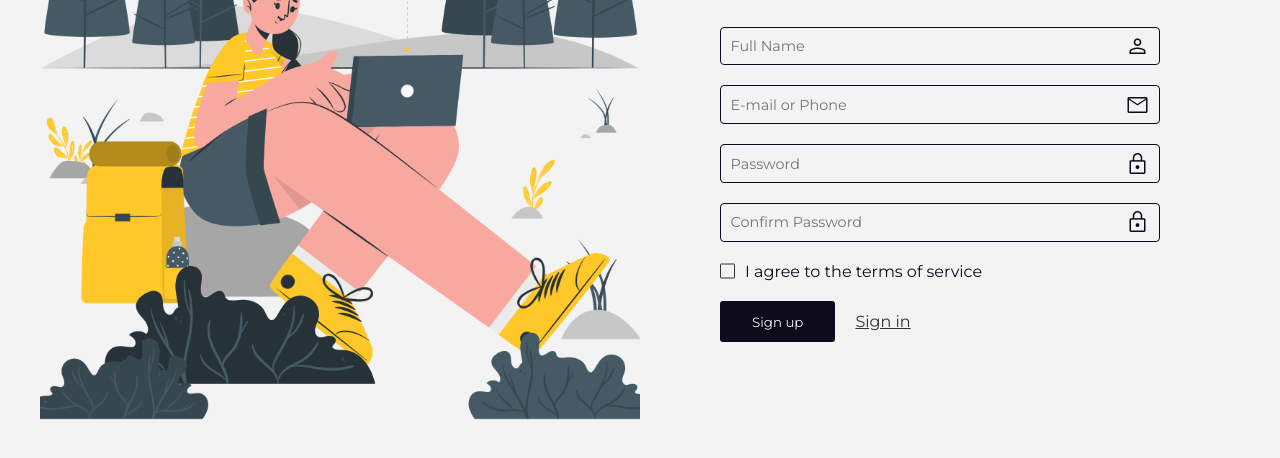
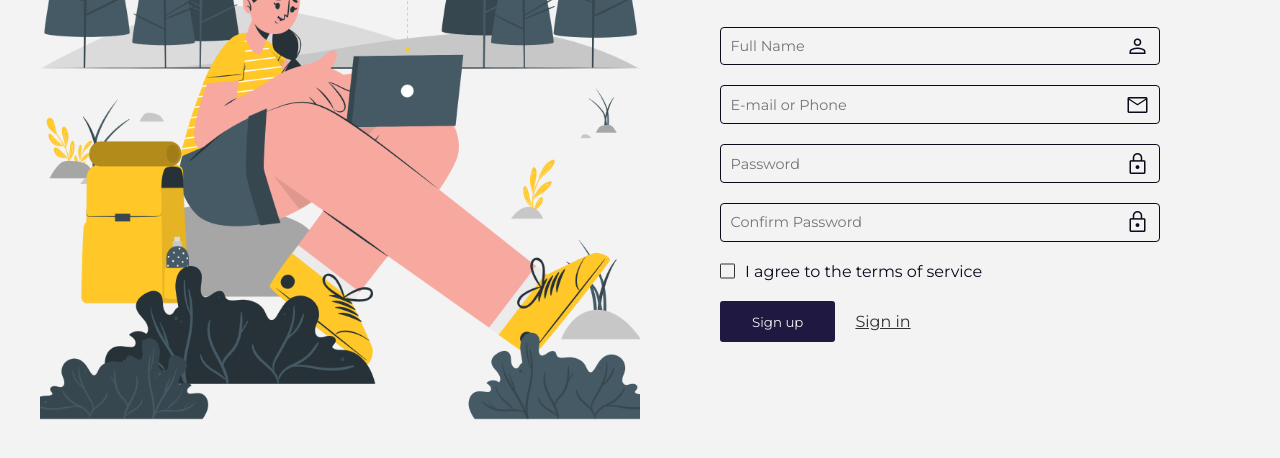
Before and after one commit to u-dani/signup-freelancer, a plain HTML site: page index.html in a window 1280 px wide. In both pictures the pointer is over the button "Sign up". Shown: the part 296-754 px from the top of the page. Drawn offline with nearby package versions, Linux system fonts and the light colour scheme; files that its build step writes are made by us from their sources.

Commit message:
add hover style

```diff
--- a/scss/components/_c-button.scss
+++ b/scss/components/_c-button.scss
@@ -7,4 +7,8 @@
     color: map-get($colors, bg-color);
     border: none;
     border-radius: 3px;
+
+    &:hover {
+        background: lighten(map-get($colors, primary), 10)
+    }
 }
```
